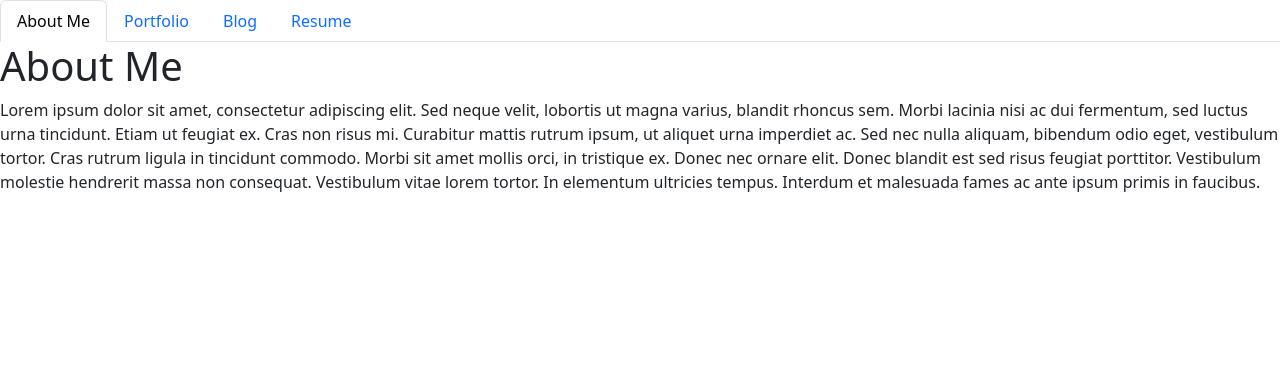
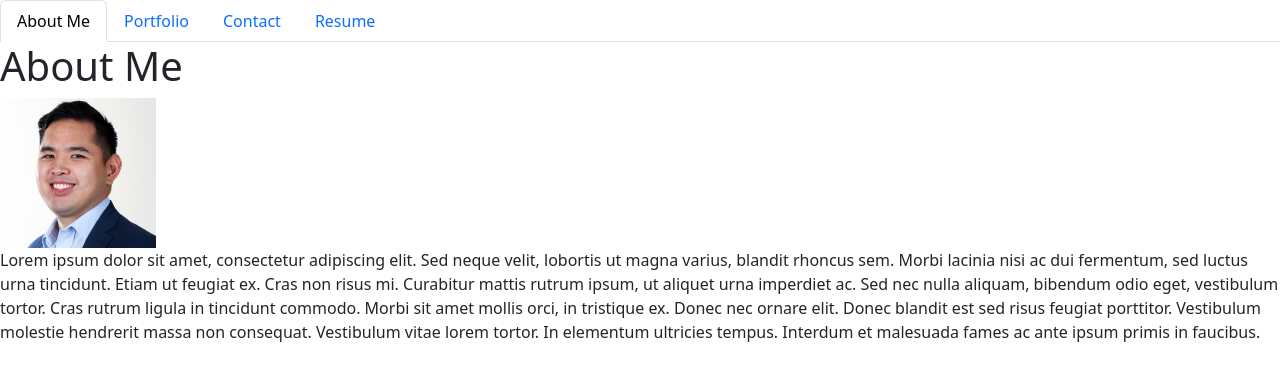
Before and after one commit to ramasantayana/react-portfolio-RS, a React (Create React App) app: page / in a window 1280 px wide. Shown: the top 380 px of the page. Built offline with nearby package versions, Linux system fonts and the light colour scheme.

Commit message:
Added Headshot and Resume

```diff
--- a/src/components/NavTabs.js
+++ b/src/components/NavTabs.js
@@ -28,12 +28,12 @@ function NavTabs({ currentPage, handlePageChange }) {
       </li>
       <li className="nav-item">
         <a
-          href="#blog"
-          onClick={() => handlePageChange('Blog')}
-          // Check to see if the currentPage is `Blog`, and if so we use the active link class from bootstrap. Otherwise, we set it to a normal nav-link
-          className={currentPage === 'Blog' ? 'nav-link active' : 'nav-link'}
+          href="#contact"
+          onClick={() => handlePageChange('Contact')}
+          // Check to see if the currentPage is `Contact`, and if so we use the active link class from bootstrap. Otherwise, we set it to a normal nav-link
+          className={currentPage === 'Contact' ? 'nav-link active' : 'nav-link'}
         >
-          Blog
+          Contact
         </a>
       </li>
       <li className="nav-item">
--- a/src/components/PortfolioContainer.js
+++ b/src/components/PortfolioContainer.js
@@ -2,7 +2,7 @@ import React, { useState } from 'react';
 import NavTabs from './NavTabs';
 import AboutMe from './pages/AboutMe';
 import Portfolio from './pages/Portfolio';
-import Blog from './pages/Blog';
+import Contact from './pages/Contact';
 import Resume from './pages/Resume';
 
 export default function PortfolioContainer() {
@@ -16,8 +16,8 @@ export default function PortfolioContainer() {
     if (currentPage === 'Portfolio') {
       return <Portfolio />;
     }
-    if (currentPage === 'Blog') {
-      return <Blog />;
+    if (currentPage === 'Contact') {
+      return <Contact />;
     }
     return <Resume />;
   };
--- a/src/components/pages/AboutMe.js
+++ b/src/components/pages/AboutMe.js
@@ -1,9 +1,10 @@
 import React from 'react';
-
+let myPicture = "/images/FB0E4CA2-7EE0-4857-B78A-70FD6E81963C.jpg"
 export default function AboutMe() {
   return (
     <div>
       <h1>About Me</h1>
+      <img height = "150px" src={process.env.PUBLIC_URL + myPicture} className=" float-left myPic" alt="Rama Santyana Head Shot" />
       <p>
         Lorem ipsum dolor sit amet, consectetur adipiscing elit. Sed neque
         velit, lobortis ut magna varius, blandit rhoncus sem. Morbi lacinia nisi
--- a/src/components/pages/Blog.js
+++ b/src/components/pages/Contact.js
@@ -1,9 +1,9 @@
 import React from 'react';
 
-export default function Blog() {
+export default function Contact() {
   return (
     <div>
-      <h1>Blog Page</h1>
+      <h1>Contact</h1>
       <p>
         Donec a volutpat quam. Curabitur nec varius justo, sed rutrum ligula.
         Curabitur pellentesque turpis sit amet eros iaculis, a mollis arcu
--- a/src/components/pages/Resume.js
+++ b/src/components/pages/Resume.js
@@ -4,6 +4,7 @@ export default function Resume() {
   return (
     <div>
       <h1>Resume</h1>
+      <p> Please find <a target="_blank" rel="noopener noreferrer" className="tab4" href={process.env.PUBLIC_URL + "/images/Rama Santayana Resume 031821.pdf"}>  My resume</a> Here </p>
       <p>
         Integer cursus bibendum sem non pretium. Vestibulum in aliquet sem, quis
         molestie urna. Aliquam semper ultrices varius. Aliquam faucibus sit amet
```
Also changed, not shown: public/Images/FB0E4CA2-7EE0-4857-B78A-70FD6E81963C.jpg (added), 1 other file (tests, documents, lock files or other folders).
